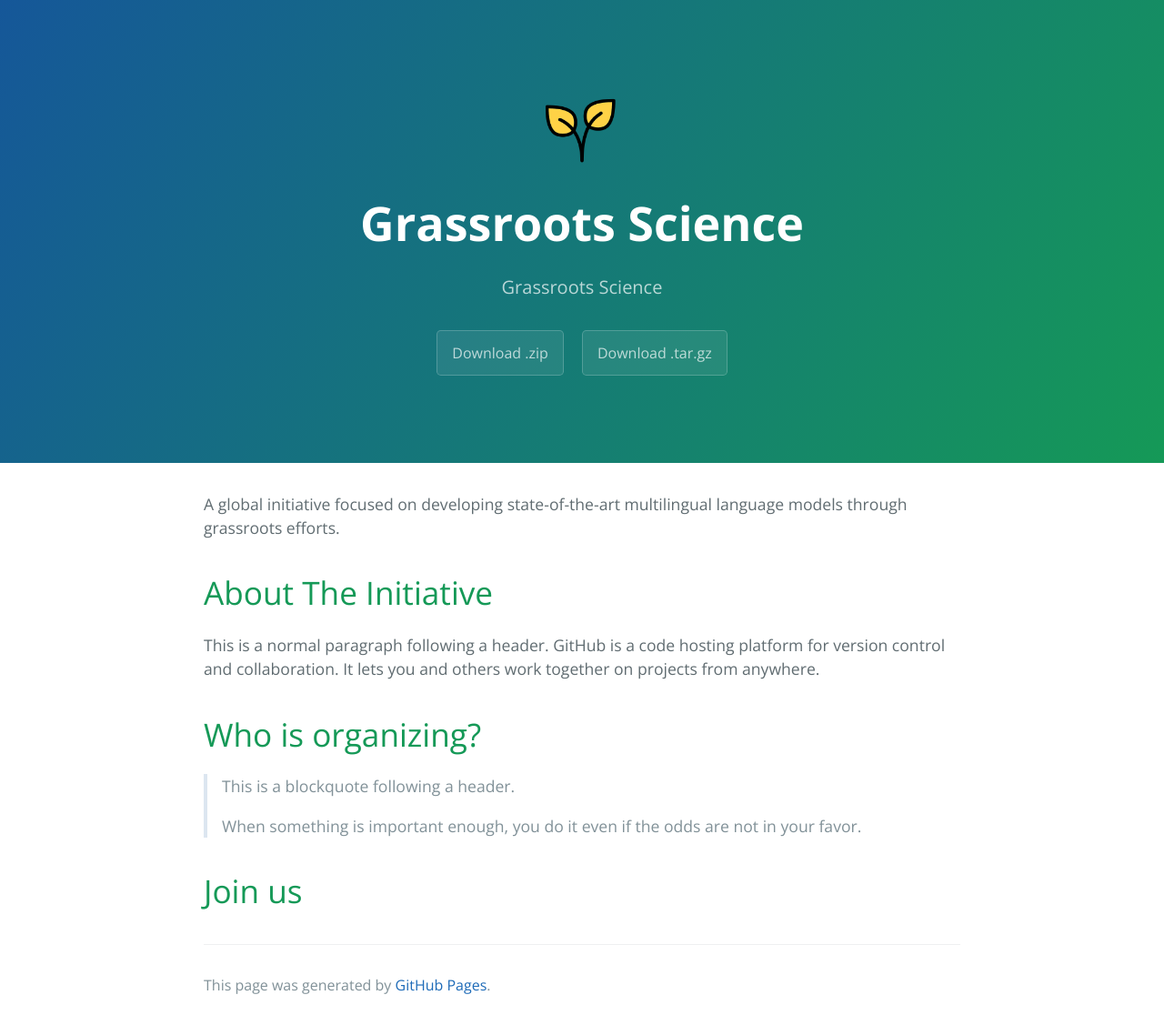
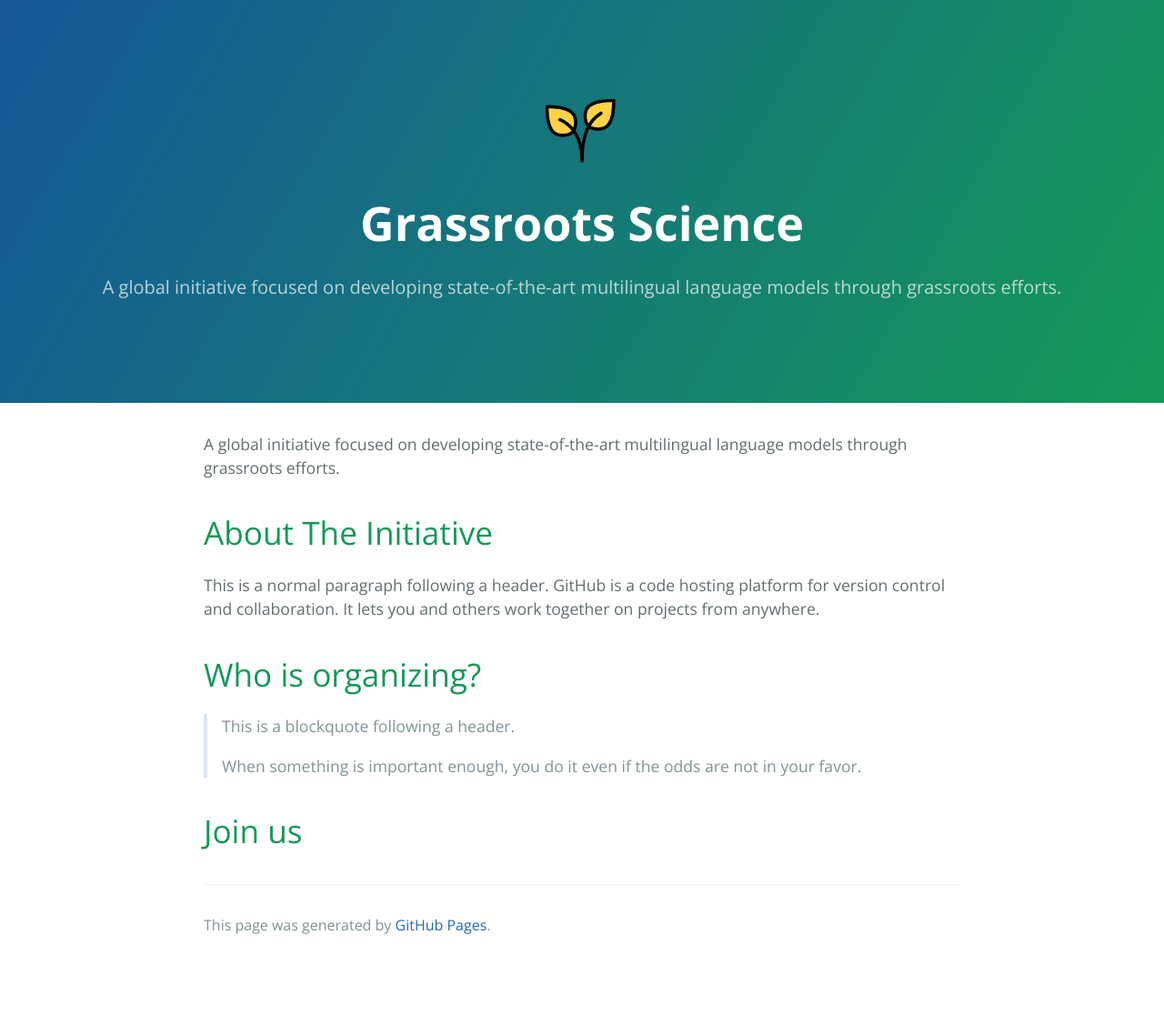
Before and after one commit to grassroots-science/grassroots-science.github.io, a Jekyll site: the page built from index.md, in a window 1280 px wide. Shown: the whole page at 91% size. Built offline with Jekyll 4.4.1, drawn with Linux system fonts in a browser that asks for light colours; after the commit the page ends 1061 px from its top, so only the background shows below that.

Commit message:
Update _config.yml

```diff
--- a/_config.yml
+++ b/_config.yml
@@ -1,5 +1,5 @@
 title: Grassroots Science
-description: Grassroots Science
-show_downloads: true
+description: A global initiative focused on developing state-of-the-art multilingual language models through grassroots efforts.
+show_downloads: false
 google_analytics:
 theme: jekyll-theme-cayman
```
